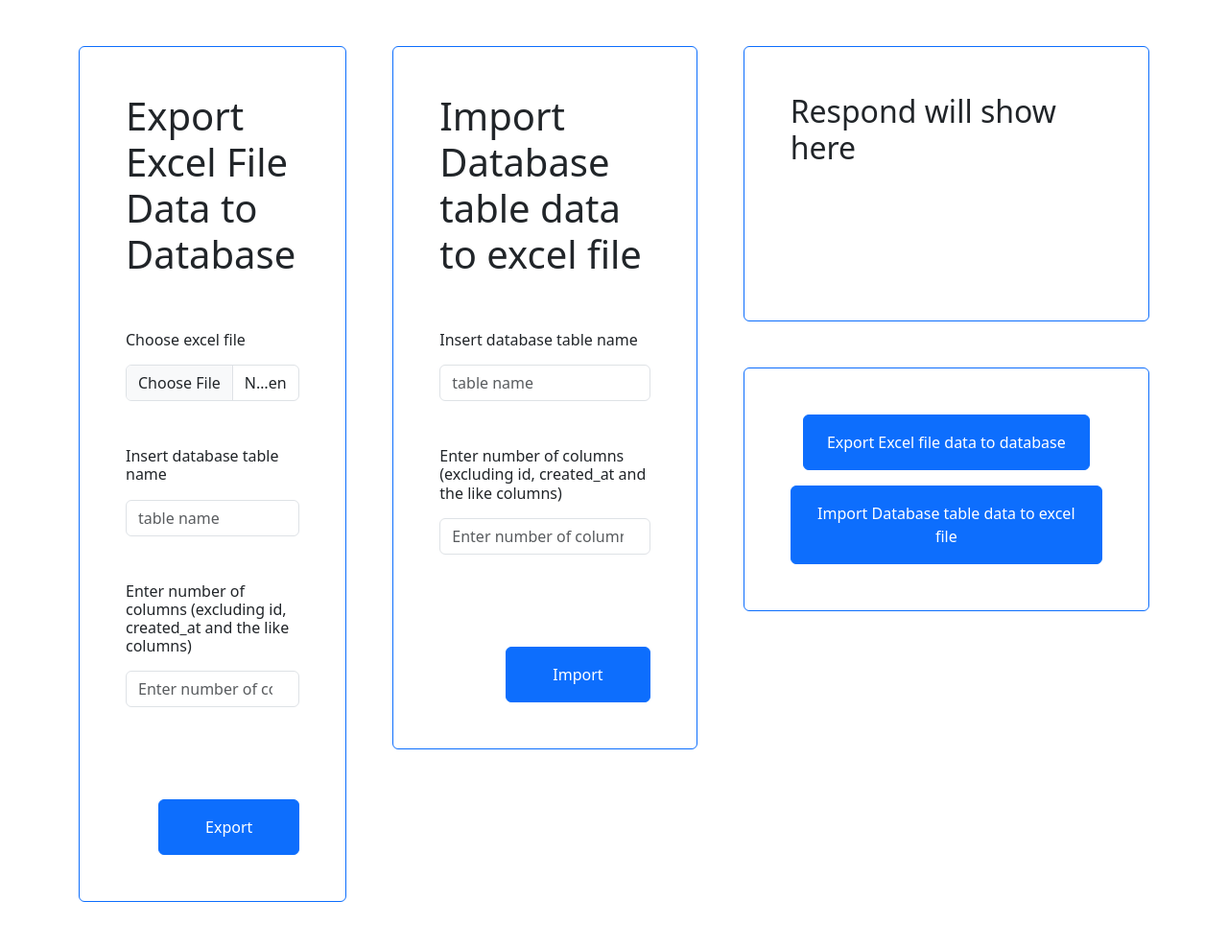
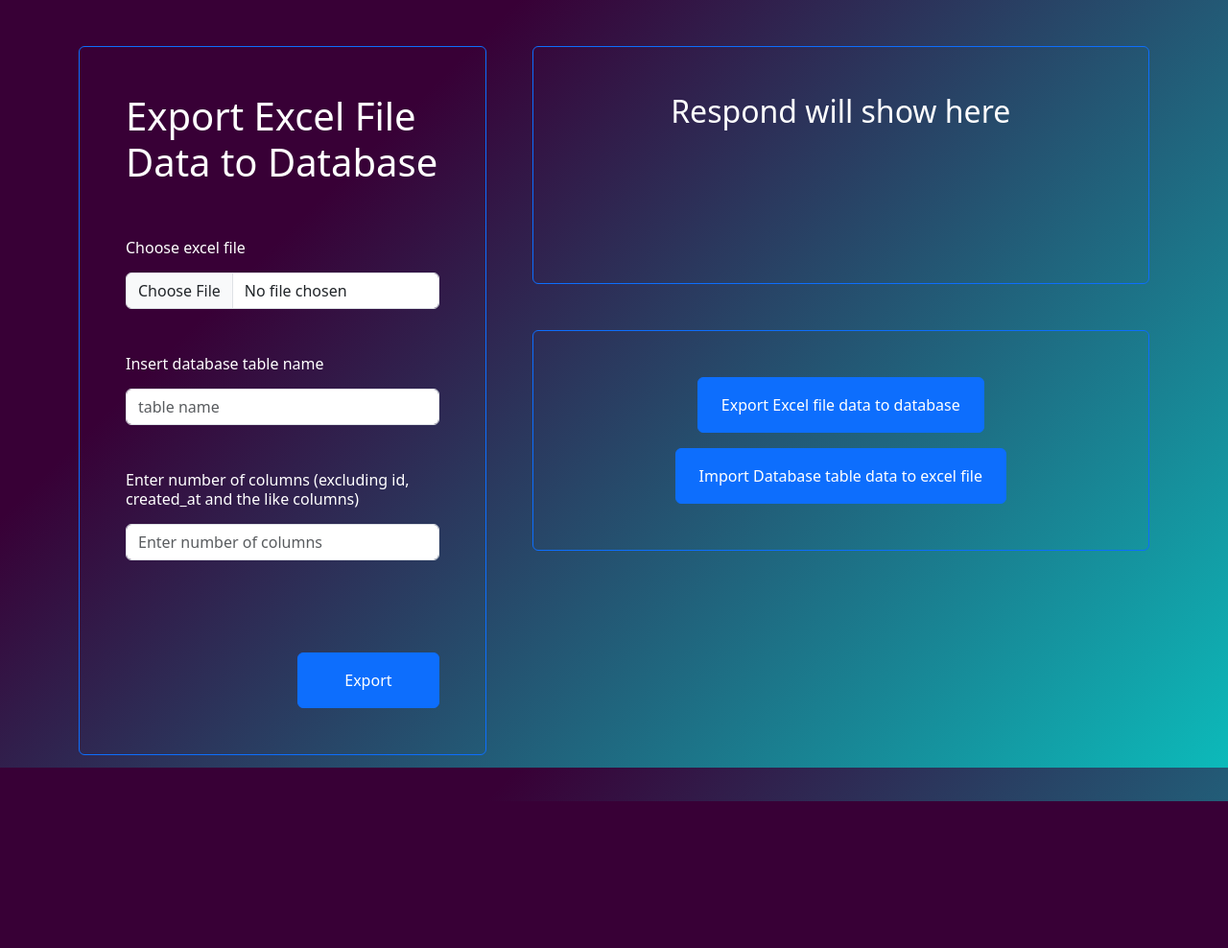
Before and after one commit to Szafter12/Import-Export-Data, a PHP site: page / in a window 1280 px wide. Shown: the whole page at 96% size. After the commit the page ends 835 px from the top, so only its background shows below. Run offline with PHP 8.4, Linux system fonts and the light colour scheme.

Commit message:
adding styles

```diff
--- a/src/index.php
+++ b/src/index.php
@@ -6,12 +6,28 @@
     <meta name="viewport" content="width=device-width, initial-scale=1.0">
     <title>Import/Export Data App</title>
     <link href="https://cdn.jsdelivr.net/npm/bootstrap@5.3.3/dist/css/bootstrap.min.css" rel="stylesheet" integrity="sha384-QWTKZyjpPEjISv5WaRU9OFeRpok6YctnYmDr5pNlyT2bRjXh0JMhjY6hW+ALEwIH" crossorigin="anonymous">
-
+    <style>
+        body {
+            min-height: 100vh;;
+            background-color: #0cbaba;
+            background-image: linear-gradient(315deg, #0cbaba 0%, #380036 74%);
+            background-size: cover;
+            background-attachment: fixed;
+            background-position: center;
+            color: #fff;
+        }
+        .section {
+            display: none;
+        }
+        .section.active {
+            display: block;
+        }
+    </style>
 </head>
 
 <body class="mx-auto py-5 d-flex flex-column flex-lg-row align-items-start container gap-5 min-vh-100">
     <section id="export" class="section active export">
-        <form enctype="multipart/form-data" id="form" class="container mx-auto d-flex flex-column align-items-center gap-5 border border-primary p-5 rounded-2 min-height-50">
+        <form enctype="multipart/form-data" id="form" class="container w-100 mx-auto d-flex flex-column align-items-center gap-5 border border-primary p-5 rounded-2 min-height-100">
             <h1>Export Excel File Data to Database</h1>
             <div class="form-group w-100 d-flex flex-column align-items-center gap-2">
                 <label for="sheet" class="h6 align-self-start">Choose excel file</label>
@@ -31,7 +47,7 @@
     </section>
 
     <section id="import" class="section import">
-        <form id="form2" class="container mx-auto d-flex flex-column align-items-center gap-5 border border-primary p-5 rounded-2 min-height-50">
+        <form id="form2" class="container mx-auto d-flex flex-column align-items-center gap-5 border border-primary p-5 rounded-2 min-height-100 w-100">
             <h1>Import Database table data to excel file</h1>
             <div class="form-group w-100 d-flex flex-column align-items-center gap-2">
                 <label for="tableName2" class="h6 align-self-start">Insert database table name</label>
```
